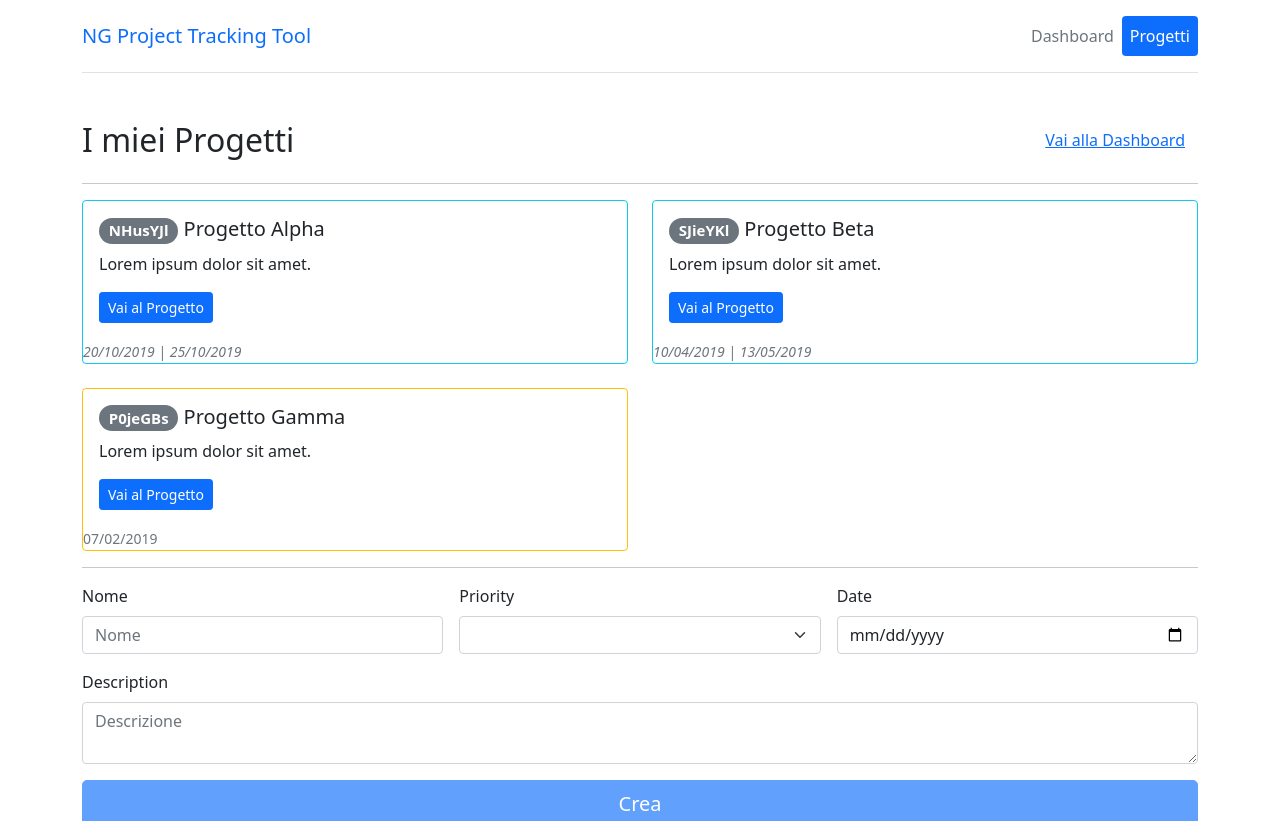
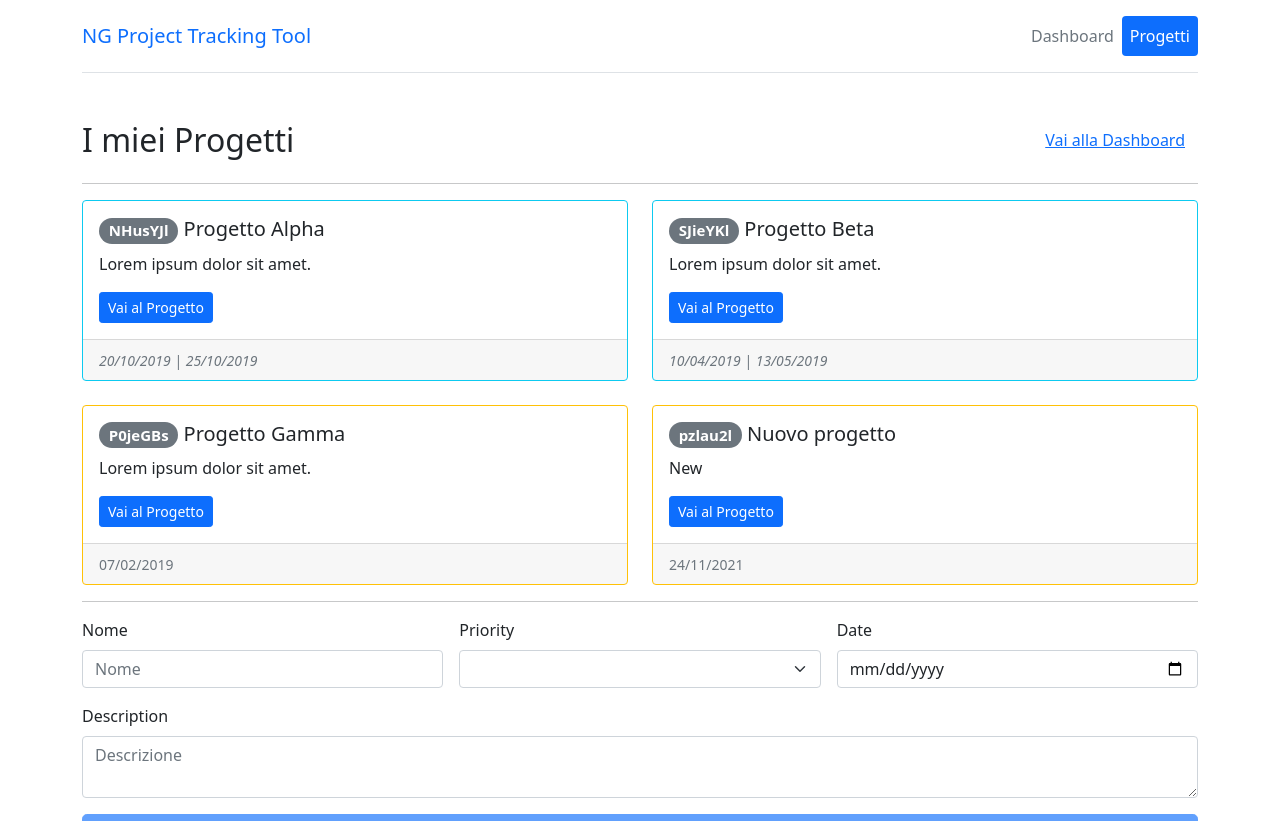
Before and after one commit to MarziaCulotta/angular-ngtask-application, an Angular app: page /projects in a window 1280 px wide. Shown: the top 821 px of the page. Built offline with nearby package versions, Linux system fonts and the light colour scheme; data requests are answered from the project's data file.

Commit message:
feat: add ng-content/container

```diff
--- a/db.json
+++ b/db.json
@@ -31,6 +31,16 @@
       "priority": "low",
       "done": false,
       "tasks": []
+    },
+    {
+      "name": "Nuovo progetto",
+      "priority": "low",
+      "start": "2021-11-24",
+      "description": " New",
+      "code": "pzlau2l",
+      "done": false,
+      "tasks": [],
+      "id": 4
     }
   ]
 }
--- a/src/app/app.component.html
+++ b/src/app/app.component.html
@@ -1,4 +1,4 @@
-<ngprj-navbar> </ngprj-navbar>
+<ngprj-navbar></ngprj-navbar>
 
 <div class="container">
   <router-outlet></router-outlet>
--- a/src/app/app.module.ts
+++ b/src/app/app.module.ts
@@ -3,10 +3,8 @@ import { BrowserModule } from '@angular/platform-browser';
 import { HttpClientModule } from '@angular/common/http';
 
 import { AppComponent } from './app.component';
-import { HomeComponent } from './modules/dashboard/pages/home/home.component';
 import { AppRoutingModule } from './app-routing.module';
 import { NavbarComponent } from './layout/navbar/navbar.component';
-import { ProjectModule } from './modules/project/project.module';
 import { DashboardModule } from './modules/dashboard/pages/dashboard.module';
 
 
@@ -14,7 +12,6 @@ import { DashboardModule } from './modules/dashboard/pages/dashboard.module';
   declarations: [
     AppComponent,
     NavbarComponent,
-
   ],
   imports: [
     BrowserModule,
--- a/src/app/modules/dashboard/pages/home/home.component.html
+++ b/src/app/modules/dashboard/pages/home/home.component.html
@@ -1,6 +1,9 @@
-<!-- <ngprj-section-header
+<ngprj-section-header
   [title]="'Benvenuti su NGPrj'"
   [button]="{ label: 'Vai ai progetti', link: '/projects' }">
-</ngprj-section-header> -->
+</ngprj-section-header>
 
-<p>Questa è la tua prima applicazione Angular</p>
+<ngprj-card>
+  <p data-body>Questa è la tua prima applicazione Angular</p>
+  <p data-footer>Sta proprio pendendo forma!</p>
+</ngprj-card>
--- a/src/app/modules/project/components/project-list/project-list.component.html
+++ b/src/app/modules/project/components/project-list/project-list.component.html
@@ -1,7 +1,7 @@
 <div class="row row-cols-1 row-cols-md-2 g-4" *ngIf="projects.length > 0; else noProjects">
   <div class="col" *ngFor="let project of projects" >
-    <div class="card" [ngClass]="{'border-info': project.done , 'border-warning': !project.done}">
-      <div class="card-body">
+    <!-- <div class="card" [ngClass]="{'border-info': project.done , 'border-warning': !project.done}"> -->
+      <!-- <div class="card-body">
         <h5 class="card-title">
           <span class="badge bg-secondary rounded-pill">{{ project.code }}</span>
           {{ project.name }}
@@ -9,15 +9,35 @@
         <p class="card-text">{{ project.description }}</p>
         <button class="btn btn-primary btn-sm" (click)="select(project)">Vai al Progetto</button>
       </div>
-      <div class="card-foter">
+      <div class="card-footer">
         <small class="text-muted" [ngStyle]="{'font-style': project.done ? 'italic' : 'normal' }">
           <span>{{ project.start | date: 'dd/MM/yyyy' }}</span>
           <span *ngIf="project.end"> | {{ project.end | date: 'dd/MM/yyyy' }}</span>
         </small>
       </div>
-    </div>
+    </div> -->
+
+    <ngprj-card [classes]="{'border-info': project.done , 'border-warning': !project.done}">
+      <ng-container data-body>
+        <h5 class="card-title">
+          <span class="badge bg-secondary rounded-pill">{{ project.code }}</span>
+          {{ project.name }}
+        </h5>
+        <p class="card-text">{{ project.description }}</p>
+        <button class="btn btn-primary btn-sm" (click)="select(project)">Vai al Progetto</button>
+      </ng-container>
+
+      <ng-container data-footer>
+        <small class="text-muted" [ngStyle]="{'font-style': project.done ? 'italic' : 'normal' }">
+          <span>{{ project.start | date: 'dd/MM/yyyy' }}</span>
+          <span *ngIf="project.end"> | {{ project.end | date: 'dd/MM/yyyy' }}</span>
+        </small>
+      </ng-container>
+    </ngprj-card>
+
   </div>
 </div>
+
 
 <ng-template #noProjects>
   <p>Non è presente nessun progetto</p>
--- a/src/app/modules/project/pages/project-dashboard/project-dashboard.component.ts
+++ b/src/app/modules/project/pages/project-dashboard/project-dashboard.component.ts
@@ -18,6 +18,8 @@ export class ProjectDashboardComponent implements OnInit {
 
   ngOnInit(): void {
     this.projects$ = this.projectService.getAll();
+
+
   }
 
   selectProject(project: Project) {
--- a/src/app/modules/project/pages/project-detail/project-detail.component.html
+++ b/src/app/modules/project/pages/project-detail/project-detail.component.html
@@ -5,11 +5,14 @@
 
 <ng-container *ngIf="project$ | async as project">
   <div class="container-fluid py-5">
-    <div class="card">
-      <div class="card-body">
+    <ngprj-card>
+      <ng-container data-body>
         <h1 class="display-5 fw-bold"> {{ project.name }}</h1>
+        <h2>{{ project.start | date }}</h2>
+      </ng-container>
+      <ng-container data-footer>
         <p class="col-md-8 fs-4"> {{ project.description }}</p>
-      </div>
-    </div>
+      </ng-container>
+    </ngprj-card>
   </div>
 </ng-container>
--- /dev/null
+++ b/src/app/shared/components/card/card.component.html
@@ -0,0 +1,8 @@
+<div class="card" [ngClass]="classes">
+  <div class="card-body">
+    <ng-content select="[data-body]"></ng-content>
+  </div>
+  <div class="card-footer">
+    <ng-content select="[data-footer]"></ng-content>
+  </div>
+</div>
--- /dev/null
+++ b/src/app/shared/components/card/card.component.ts
@@ -0,0 +1,17 @@
+import { Component, OnInit, Input } from '@angular/core';
+
+@Component({
+  selector: 'ngprj-card',
+  templateUrl: './card.component.html',
+  styleUrls: ['./card.component.css']
+})
+export class CardComponent implements OnInit {
+
+  @Input() classes!: string | object | string[];
+
+  constructor() { }
+
+  ngOnInit(): void {
+  }
+
+}
```
Also changed, not shown: src/app/shared/shared.module.ts (+5 -2 lines), src/app/shared/components/card/card.component.css (added).
